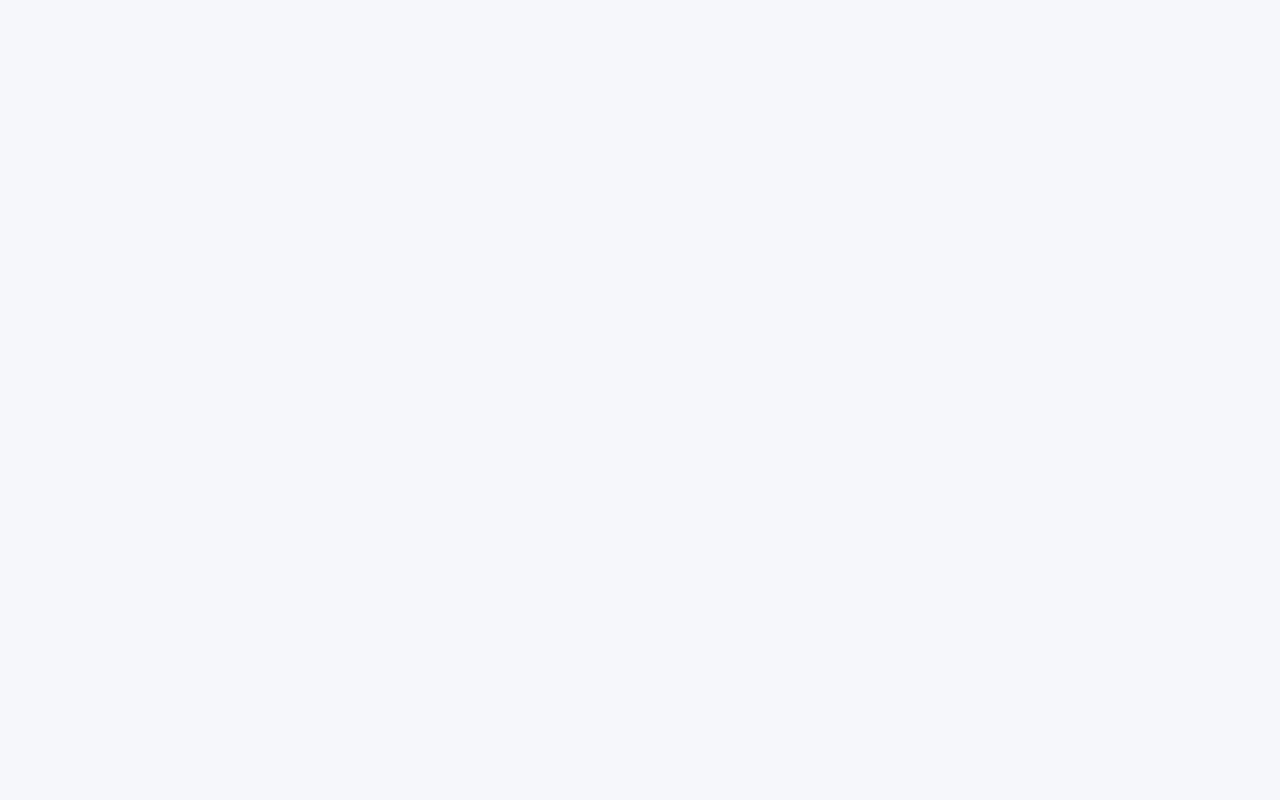
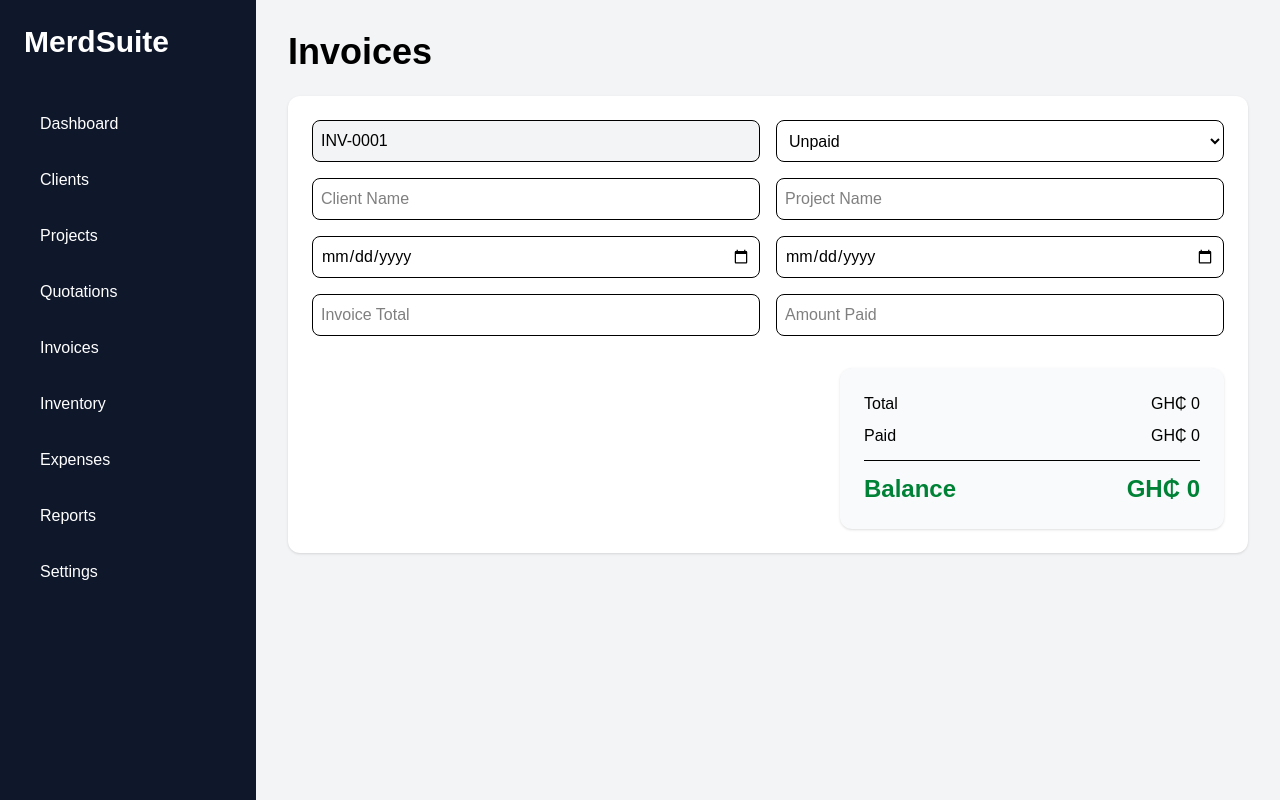
Before and after one commit to Merd-ERP/MerdSuit, a React (Vite) app: page /invoices in a window 1280 px wide. Before the commit this address had no page. Built offline with nearby package versions, Linux system fonts and the light colour scheme.

Commit message:
MerdSuite v0.3 - Foundation complete

```diff
--- a/src/App.jsx
+++ b/src/App.jsx
@@ -4,6 +4,7 @@ import Dashboard from "./pages/Dashboard";
 import Clients from "./pages/Clients";
 import Projects from "./pages/Projects";
 import Quotations from "./pages/Quotations";
+import Invoices from "./pages/Invoices";
 
 function App() {
   return (
@@ -12,6 +13,7 @@ function App() {
       <Route path="/clients" element={<Clients />} />
       <Route path="/projects" element={<Projects />} />
       <Route path="/quotations" element={<Quotations />} />
+      <Route path="/invoices" element={<Invoices />} />
     </Routes>
   );
 }
--- /dev/null
+++ b/src/AppContext.jsx
@@ -0,0 +1,31 @@
+import { createContext, useContext, useState } from "react";
+
+const AppContext = createContext();
+
+export function AppProvider({ children }) {
+  const [clients, setClients] = useState([]);
+  const [projects, setProjects] = useState([]);
+  const [quotations, setQuotations] = useState([]);
+  const [invoices, setInvoices] = useState([]);
+
+  return (
+    <AppContext.Provider
+      value={{
+        clients,
+        setClients,
+        projects,
+        setProjects,
+        quotations,
+        setQuotations,
+        invoices,
+        setInvoices,
+      }}
+    >
+      {children}
+    </AppContext.Provider>
+  );
+}
+
+export function useApp() {
+  return useContext(AppContext);
+}
--- /dev/null
+++ b/src/context/AppContext.jsx
@@ -0,0 +1,58 @@
+import { createContext, useContext, useState, useEffect } from "react";
+
+const AppContext = createContext();
+
+export function AppProvider({ children }) {
+  const [clients, setClients] = useState(() => {
+    return JSON.parse(localStorage.getItem("clients")) || [];
+  });
+
+  const [projects, setProjects] = useState(() => {
+    return JSON.parse(localStorage.getItem("projects")) || [];
+  });
+
+  const [quotations, setQuotations] = useState(() => {
+    return JSON.parse(localStorage.getItem("quotations")) || [];
+  });
+
+  const [invoices, setInvoices] = useState(() => {
+    return JSON.parse(localStorage.getItem("invoices")) || [];
+  });
+
+  useEffect(() => {
+    localStorage.setItem("clients", JSON.stringify(clients));
+  }, [clients]);
+
+  useEffect(() => {
+    localStorage.setItem("projects", JSON.stringify(projects));
+  }, [projects]);
+
+  useEffect(() => {
+    localStorage.setItem("quotations", JSON.stringify(quotations));
+  }, [quotations]);
+
+  useEffect(() => {
+    localStorage.setItem("invoices", JSON.stringify(invoices));
+  }, [invoices]);
+
+  return (
+    <AppContext.Provider
+      value={{
+        clients,
+        setClients,
+        projects,
+        setProjects,
+        quotations,
+        setQuotations,
+        invoices,
+        setInvoices,
+      }}
+    >
+      {children}
+    </AppContext.Provider>
+  );
+}
+
+export function useApp() {
+  return useContext(AppContext);
+}
--- a/src/main.jsx
+++ b/src/main.jsx
@@ -1,13 +1,16 @@
 import React from "react";
 import ReactDOM from "react-dom/client";
 import { BrowserRouter } from "react-router-dom";
+import { AppProvider } from "./context/AppContext";
 import App from "./App";
 import "./styles/global.css";
 
 ReactDOM.createRoot(document.getElementById("root")).render(
   <React.StrictMode>
     <BrowserRouter>
-      <App />
+      <AppProvider>
+        <App />
+      </AppProvider>
     </BrowserRouter>
   </React.StrictMode>
 );
--- /dev/null
+++ b/src/pages/Invoices.jsx
@@ -0,0 +1,157 @@
+import { useState } from "react";
+import MainLayout from "../layouts/MainLayout";
+
+function Invoices() {
+  const [invoice, setInvoice] = useState({
+    number: "INV-0001",
+    client: "",
+    project: "",
+    date: "",
+    dueDate: "",
+    total: "",
+    paid: "",
+    status: "Unpaid",
+  });
+
+  const balance =
+    Number(invoice.total || 0) - Number(invoice.paid || 0);
+
+  return (
+    <MainLayout>
+      <h1 className="text-4xl font-bold mb-6">
+        Invoices
+      </h1>
+
+      <div className="bg-white rounded-xl shadow p-6">
+
+        <div className="grid grid-cols-2 gap-4">
+
+          <input
+            value={invoice.number}
+            readOnly
+            className="border rounded-lg p-2 bg-gray-100"
+          />
+
+          <select
+            value={invoice.status}
+            onChange={(e)=>
+              setInvoice({
+                ...invoice,
+                status:e.target.value
+              })
+            }
+            className="border rounded-lg p-2"
+          >
+            <option>Unpaid</option>
+            <option>Part Payment</option>
+            <option>Paid</option>
+          </select>
+
+          <input
+            placeholder="Client Name"
+            value={invoice.client}
+            onChange={(e)=>
+              setInvoice({
+                ...invoice,
+                client:e.target.value
+              })
+            }
+            className="border rounded-lg p-2"
+          />
+
+          <input
+            placeholder="Project Name"
+            value={invoice.project}
+            onChange={(e)=>
+              setInvoice({
+                ...invoice,
+                project:e.target.value
+              })
+            }
+            className="border rounded-lg p-2"
+          />
+
+          <input
+            type="date"
+            value={invoice.date}
+            onChange={(e)=>
+              setInvoice({
+                ...invoice,
+                date:e.target.value
+              })
+            }
+            className="border rounded-lg p-2"
+          />
+
+          <input
+            type="date"
+            value={invoice.dueDate}
+            onChange={(e)=>
+              setInvoice({
+                ...invoice,
+                dueDate:e.target.value
+              })
+            }
+            className="border rounded-lg p-2"
+          />
+
+          <input
+            type="number"
+            placeholder="Invoice Total"
+            value={invoice.total}
+            onChange={(e)=>
+              setInvoice({
+                ...invoice,
+                total:e.target.value
+              })
+            }
+            className="border rounded-lg p-2"
+          />
+
+          <input
+            type="number"
+            placeholder="Amount Paid"
+            value={invoice.paid}
+            onChange={(e)=>
+              setInvoice({
+                ...invoice,
+                paid:e.target.value
+              })
+            }
+            className="border rounded-lg p-2"
+          />
+
+        </div>
+
+        <div className="mt-8 flex justify-end">
+
+          <div className="w-96 bg-gray-50 rounded-xl p-6 shadow">
+
+            <div className="flex justify-between mb-2">
+              <span>Total</span>
+              <span>GH₵ {Number(invoice.total).toLocaleString()}</span>
+            </div>
+
+            <div className="flex justify-between mb-2">
+              <span>Paid</span>
+              <span>GH₵ {Number(invoice.paid).toLocaleString()}</span>
+            </div>
+
+            <hr className="my-3"/>
+
+            <div className="flex justify-between text-2xl font-bold text-green-700">
+              <span>Balance</span>
+              <span>GH₵ {balance.toLocaleString()}</span>
+            </div>
+
+          </div>
+
+        </div>
+
+      </div>
+
+    </MainLayout>
+  );
+}
+
+export default Invoices;
--- a/src/pages/Quotations.jsx
+++ b/src/pages/Quotations.jsx
@@ -2,6 +2,11 @@ import { useState } from "react";
 import MainLayout from "../layouts/MainLayout";
 
 function Quotations() {
+  const [projects] = useState(() => {
+    const savedProjects = localStorage.getItem("projects");
+    return savedProjects ? JSON.parse(savedProjects) : [];
+  });
+
   const [quotation, setQuotation] = useState({
     client: "",
     project: "",
@@ -81,17 +86,29 @@ function Quotations() {
             className="border rounded-lg p-2"
           />
 
-          <input
-            placeholder="Project Name"
+          <select
             value={quotation.project}
-            onChange={(e) =>
+            onChange={(e) => {
+              const selected = projects.find(
+                (p) => p.name === e.target.value
+              );
+
               setQuotation({
                 ...quotation,
-                project: e.target.value,
-              })
-            }
+                project: selected?.name || "",
+                client: selected?.client || "",
+              });
+            }}
             className="border rounded-lg p-2"
-          />
+          >
+            <option value="">Select Project</option>
+
+            {projects.map((project) => (
+              <option key={project.id} value={project.name}>
+                {project.name}
+              </option>
+            ))}
+          </select>
 
           <input
             type="date"
@@ -125,7 +142,7 @@ function Quotations() {
         </div>
 
         {materials.length === 0 && (
-          <p className="text-gray-500 mb-6">
+          <p className="text-gray-500 mb-4">
             No materials added yet.
           </p>
         )}
```
Also changed, not shown: 1 other file (tests, documents, lock files or other folders).
